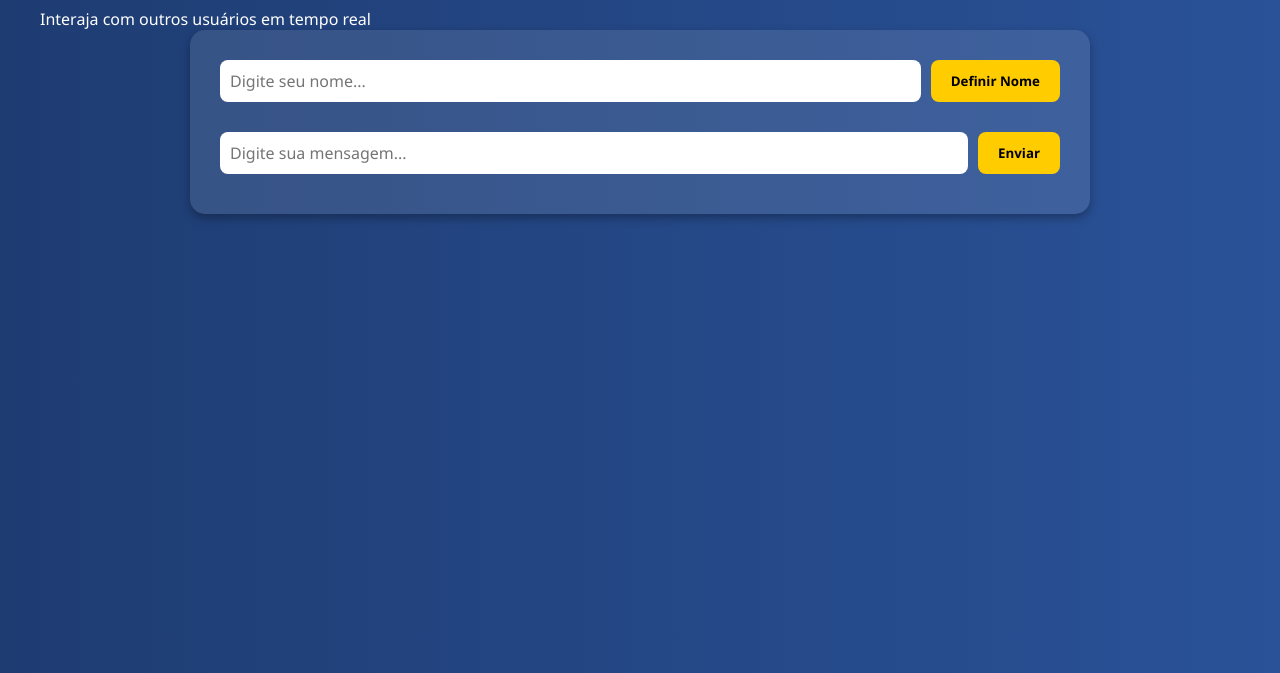
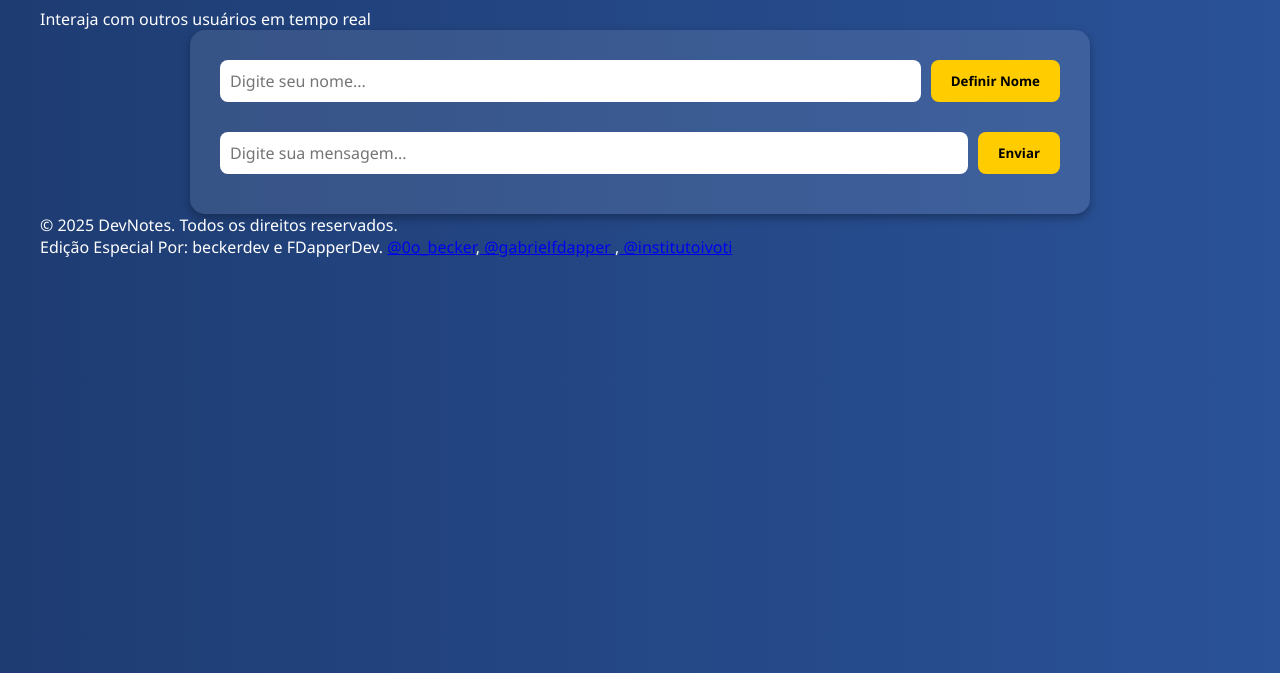
Before and after one commit to beckerdev/aulas, a plain HTML site: page pages/chat.html in a window 1280 px wide. Shown: the part 127-800 px from the top of the page. Drawn offline with Linux system fonts and the light colour scheme; no server answers.

Commit message:
Update chat.html

```diff
--- a/pages/chat.html
+++ b/pages/chat.html
@@ -1,9 +1,9 @@
 <!DOCTYPE html>
 <html lang="pt-BR">
 <head>
+  <title>Chat</title>
   <meta charset="UTF-8" />
   <meta name="viewport" content="width=device-width, initial-scale=1.0, user-scalable=no" />
-  <title>Chat</title>
   <meta name="description" content="Chat público para interagir com outros usuários. Compartilhe mensagens e participe de conversas em tempo real." />
   <meta name="keywords" content="chat, público, mensagens, interatividade, conversas, tempo real" />
   <meta name="author" content="DevNotes Team" />
@@ -49,6 +49,7 @@
 
   <h1>Chat Público</h1>
   <p class="subtitulo">Interaja com outros usuários em tempo real</p>
+
   <div class="chat-container">
     <form class="name-form" id="nameForm">
       <input type="text" id="nomeUsuarioInput" placeholder="Digite seu nome..." required maxlength="30">
@@ -168,5 +169,12 @@
         chatBox.scrollTop = chatBox.scrollHeight;
       });
   </script>
+
+    <footer>
+    <p>&copy; 2025 DevNotes. Todos os direitos reservados.</p>
+    <p>Edição Especial Por: beckerdev e FDapperDev.
+    <A href=" https://www.instagram.com/0o_becker?igsh=MW5xM2o0NnNoazdtbQ=="> @0o_becker</A>,<A href=" https://www.instagram.com/gabrielfdapper?igsh=azFjb203eGprNzE4"> @gabrielfdapper </A>,<A href=" https://www.instagram.com/institutoivoti?igsh=MTd3OHBtc2hrN2lkNw=="> @institutoivoti</A></p>
+    </footer>
+
 </body>
 </html>
```
